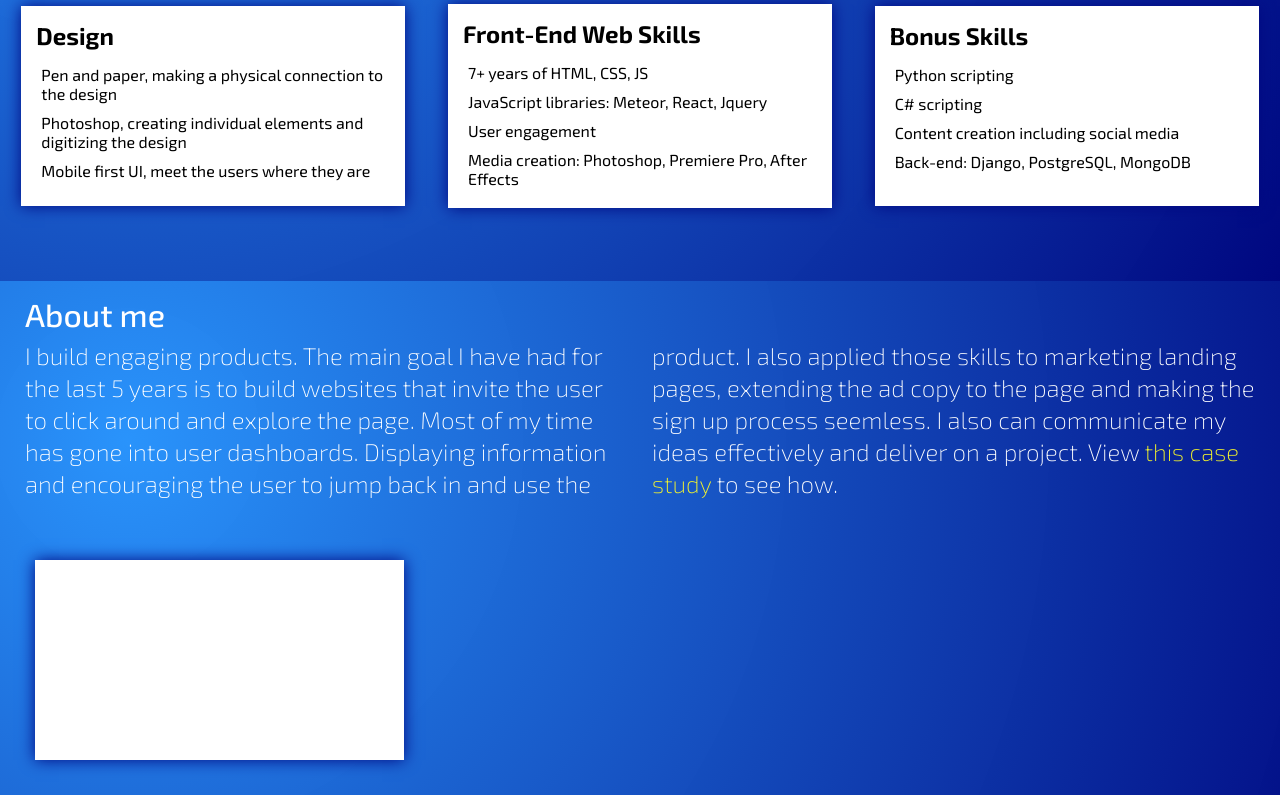
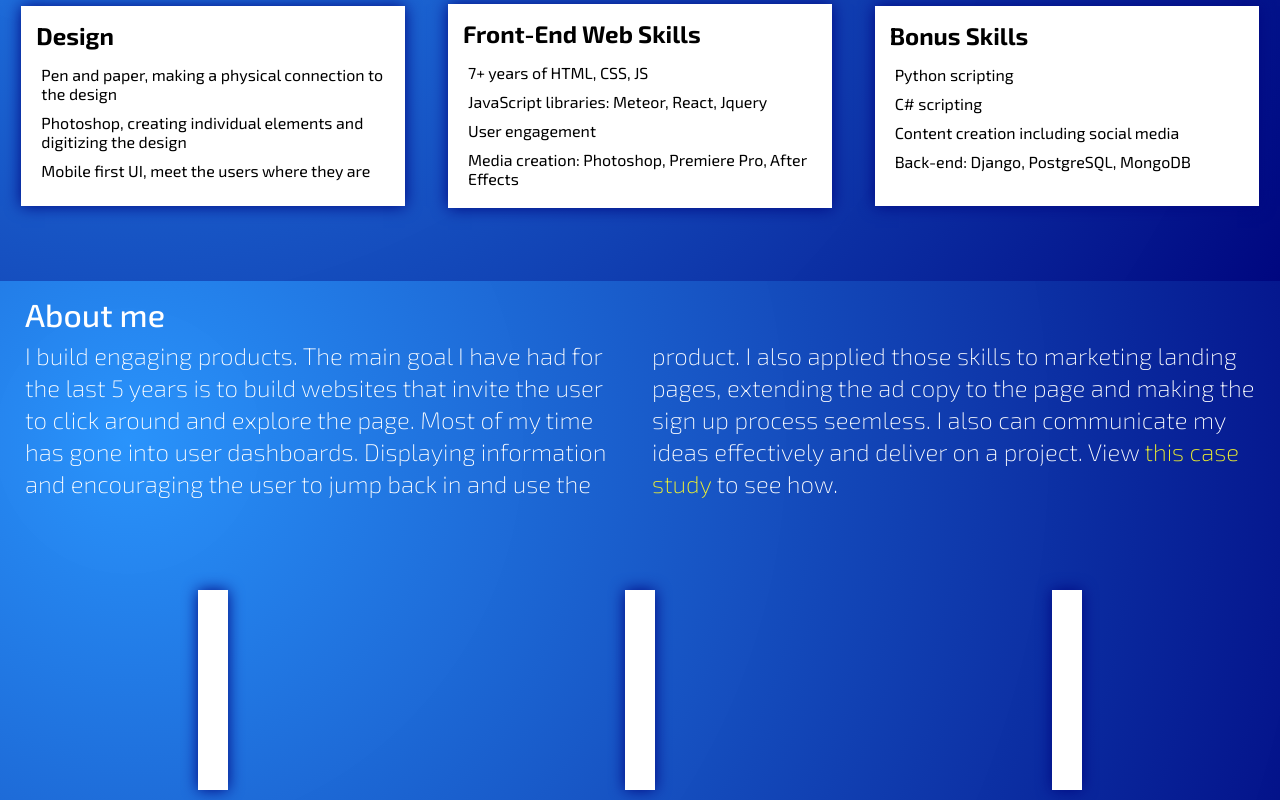
Before and after one commit to scroft001/Steven-Croft-Portfolio, a plain HTML site: page index.html in a window 1280 px wide. Shown: the part 519-1319 px from the top of the page. Drawn offline with Linux system fonts and the light colour scheme.

Commit message:
Portfolio grid setup

```diff
--- a/css/mainstyle.css
+++ b/css/mainstyle.css
@@ -166,7 +166,3 @@ ul li{
 .about a{
     color: var(--highlight);
 }
-
-.portfolioGrid {
-    padding: 25px;
-}
--- a/index.html
+++ b/index.html
@@ -72,13 +72,31 @@
         <p>I build engaging products. The main goal I have had for the last 5 years is to build websites that invite the user to click around and explore the page. Most of my time has gone into user dashboards. Displaying information and encouraging the user to jump back in and use the product. I also applied those skills to marketing landing pages, extending the ad copy to the page and making the sign up process seemless. I also can communicate my ideas effectively and deliver on a project. View <a href="#">this case study</a> to see how.</p>
     </div>
 
-    <div class="portfolioGrid">
-        <div class="skillCard">
-            <img src="" alt="">
-            <p class="description">
+    <div class="skills">
+        <a href="#">
+            <div class="skillCard">
+                <img src="" alt="">
+                <p class="description">
 
-            </p>
-        </div>
+                </p>
+            </div>
+        </a>
+        <a href="#">
+            <div class="skillCard">
+                <img src="" alt="">
+                <p class="description">
+
+                </p>
+            </div>
+        </a>
+        <a href="#">
+            <div class="skillCard">
+                <img src="" alt="">
+                <p class="description">
+
+                </p>
+            </div>
+        </a>
     </div>
 </body>
 </html>
```
